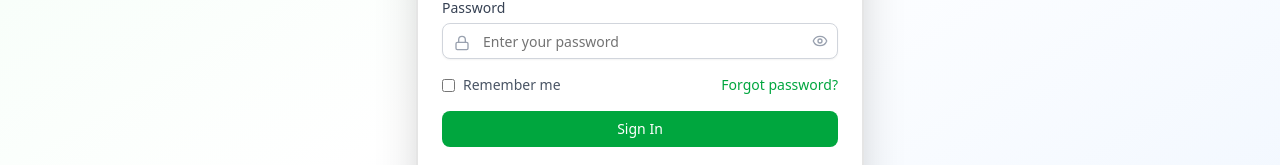
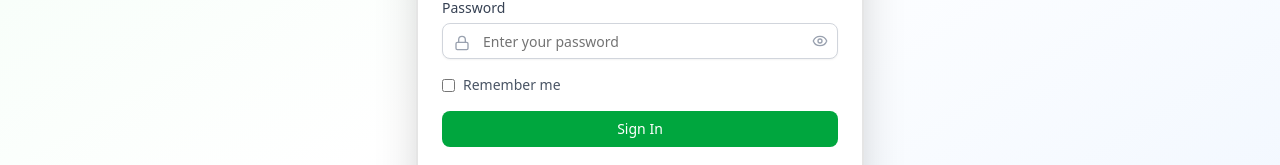
Before and after one commit to qwe2820435o2/tennis-wave, a Next.js app in the folder tennis-wave-frontend/: page /auth/login in a window 1280 px wide. Shown: the part 483-648 px from the top of the page. Built offline with nearby package versions, Linux system fonts and the light colour scheme; no server answers.

Commit message:
fix(deploy): remove forgot-password link and update CORS for production

```diff
--- a/tennis-wave-frontend/src/app/auth/login/page.tsx
+++ b/tennis-wave-frontend/src/app/auth/login/page.tsx
@@ -179,8 +179,8 @@ export default function LoginPage() {
                                 </div>
                             </div>
 
-                            {/* Remember Me and Forgot Password */}
-                            <div className="flex items-center justify-between">
+                            {/* Remember Me */}
+                            <div className="flex items-center">
                                 <div className="flex items-center space-x-2">
                                     <input
                                         type="checkbox"
@@ -193,12 +193,6 @@ export default function LoginPage() {
                                         Remember me
                                     </Label>
                                 </div>
-                                <Link
-                                    href="/auth/forgot-password"
-                                    className="text-sm text-green-600 dark:text-green-400 hover:text-green-700 dark:hover:text-green-300 hover:underline"
-                                >
-                                    Forgot password?
-                                </Link>
                             </div>
 
                             {/* Login Button */}
```
Also changed, not shown: 1 other file (tests, documents, lock files or other folders).
